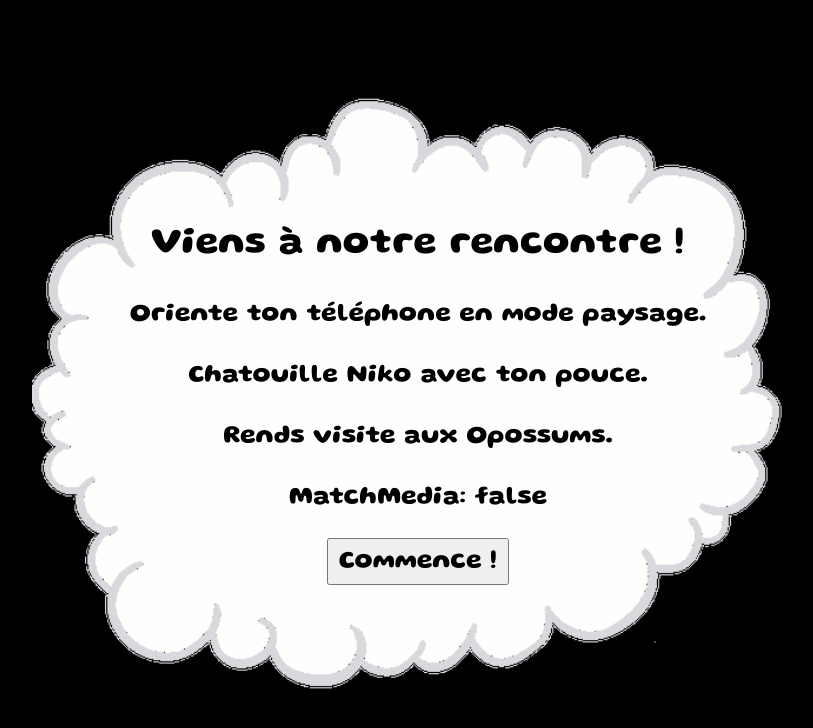
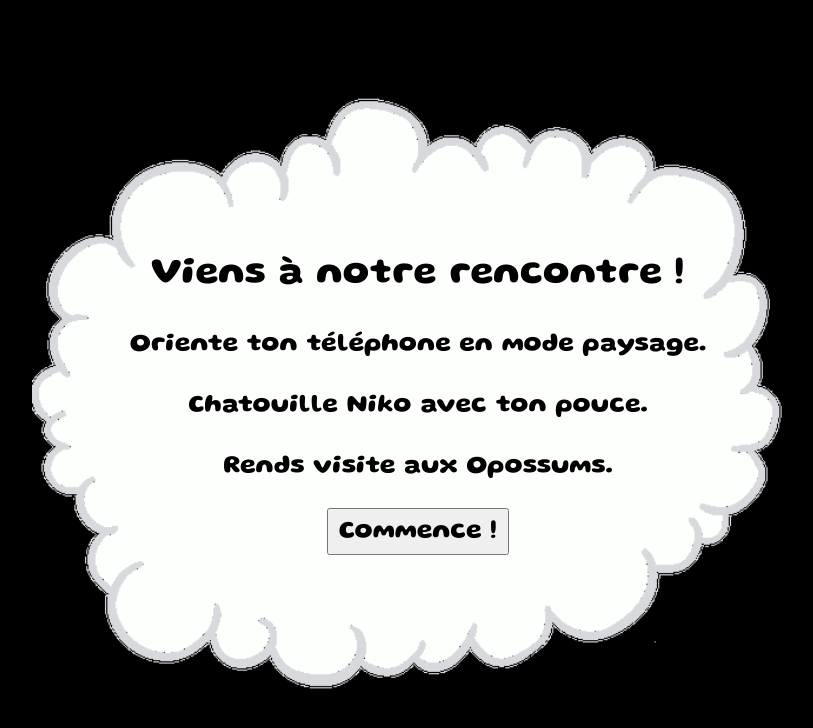
Before and after one commit to chadoc/opossum, a Vue app: page / in a window 1280 px wide. Shown: the top 728 px of the page, without its empty margins (222-1035 px from the left). Built offline with nearby package versions, Linux system fonts and the light colour scheme.

Commit message:
clean + require landscape mode

```diff
--- a/src/components/game/Config.ts
+++ b/src/components/game/Config.ts
@@ -1,7 +1,7 @@
 export default {
   backgroundSound: false,
   requestUserPicture: false,
-  requireLandscapeMode: false,
+  requireLandscapeMode: true,
   frameRate: 50,
   gravity: 10,
   gravityScale: 0.009,
@@ -14,7 +14,7 @@ export default {
   opossumScale: 0.25,
   bubbleSpeedScale: 0.0002,
   fumigeneSpeedModifier: 0.9,
-  gameDuration: 3,
+  gameDuration: 30,
   leftKeys: ['ArrowLeft', 'SwipeLeft'],
   upKeys: ['ArrowUp', 'SwipeUp'],
   downKeys: ['ArrowDown', 'SwipeDown'],
--- a/src/components/game/GameInfo.vue
+++ b/src/components/game/GameInfo.vue
@@ -14,9 +14,6 @@
         Rends visite aux Opossums.
       </li>
       <li>
-        MatchMedia: {{ matchMedia }}
-      </li>
-      <li>
         <button @click="start">Commence !</button>
       </li>
     </ul>
@@ -24,7 +21,6 @@
 </template>
 <script setup lang="ts">
 import InfoBulle from "@/components/game/InfoBulle.vue";
-import {computed, onMounted} from "vue";
 
 const emit = defineEmits<{
   (event: 'start'): void
@@ -34,12 +30,5 @@ function start() {
   emit('start')
 }
 
-const matchMedia = computed(() => {
-  return window.matchMedia("(max-width: 768px)").matches
-})
-
-onMounted(() => {
-  window.matchMedia("(max-width: 768px)").matches
-})
 
 </script>
```
Also changed, not shown: 5 other files (tests, documents, lock files or other folders).
